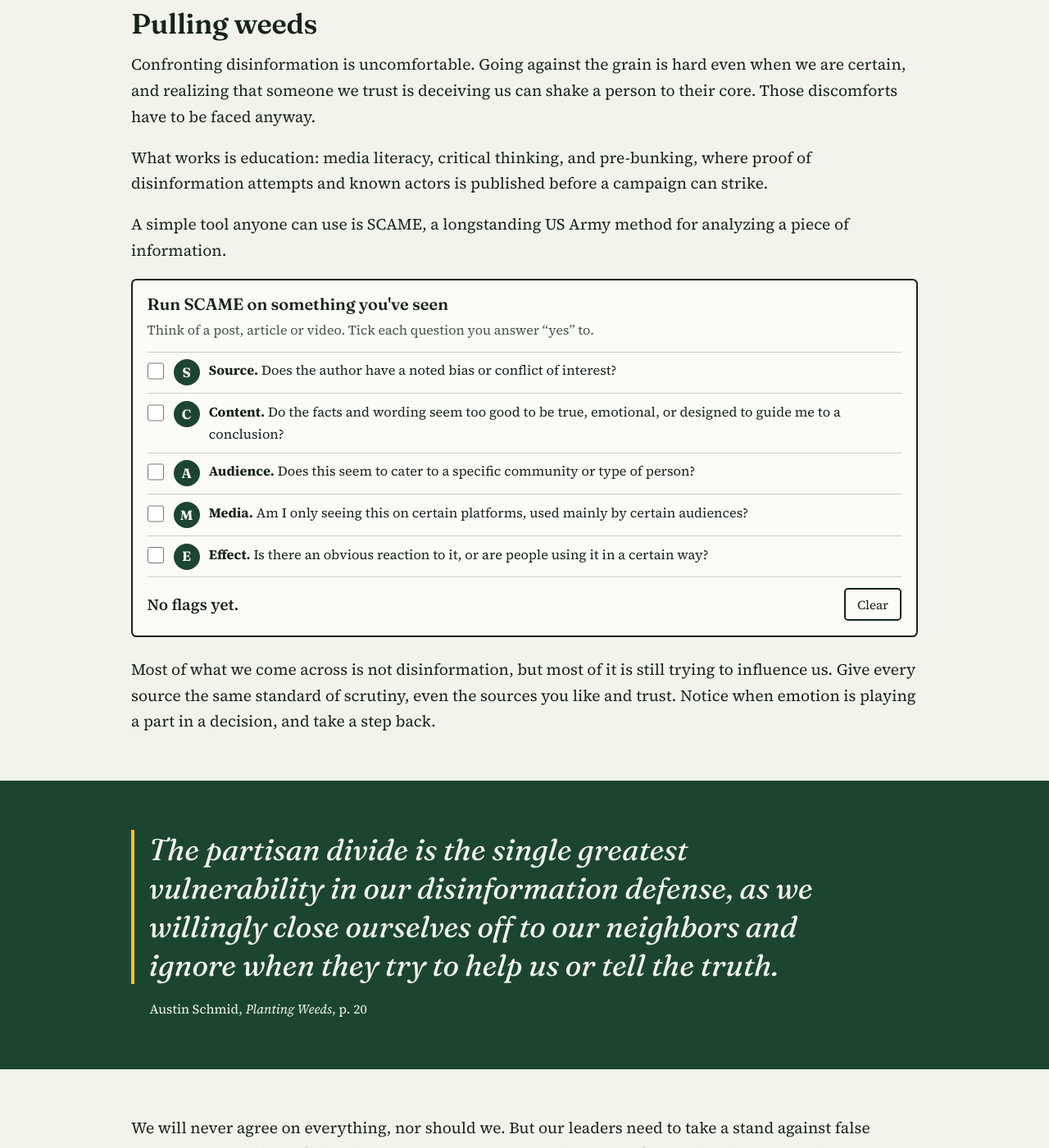
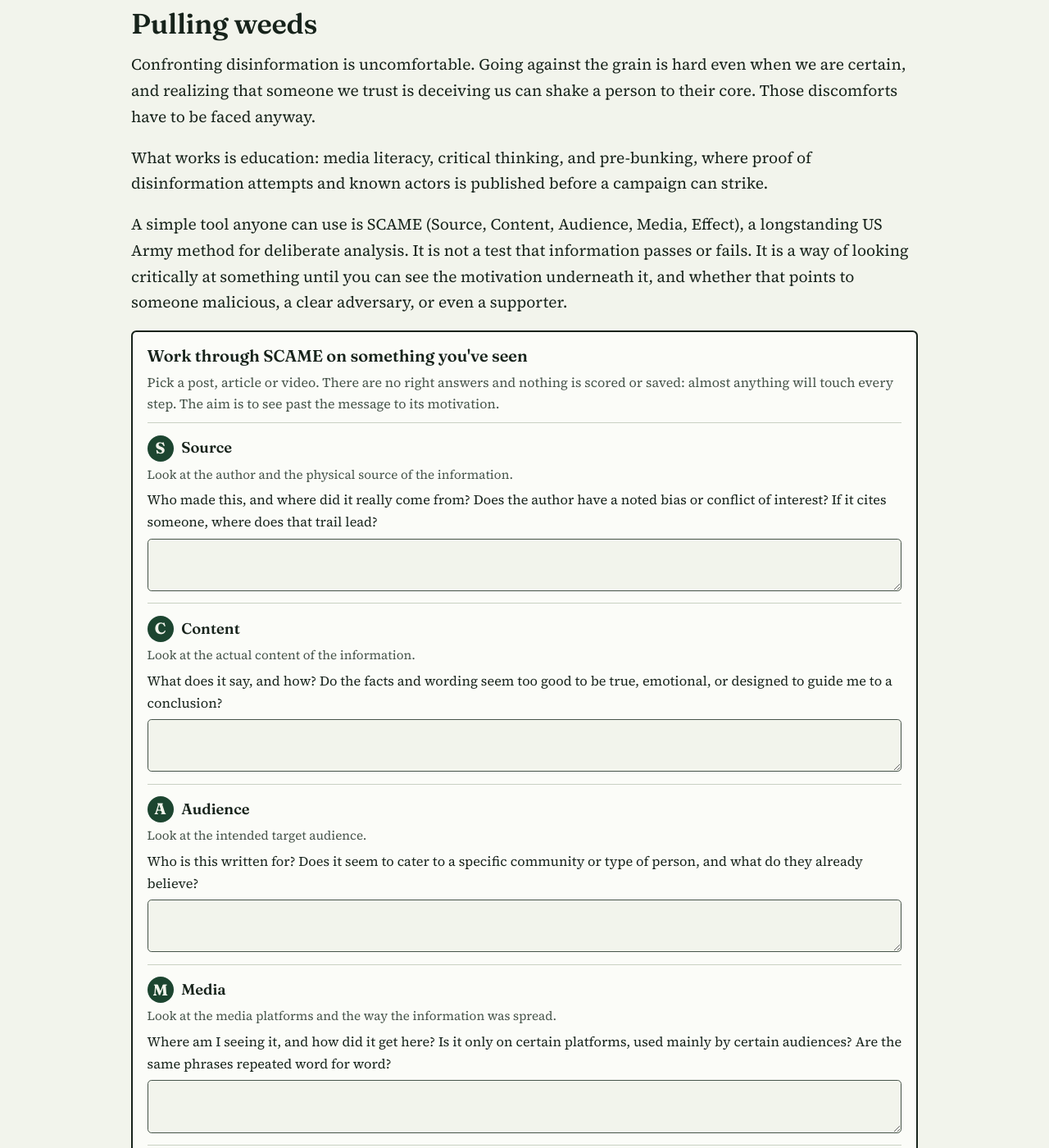
Before and after one commit to smith2415/PlantingWeeds, a Jekyll site: the page built from about.md, in a window 1280 px wide and 1400 px high, scrolled down 6518 px. Shown: the whole window at 82% size. Built offline with Jekyll 4.4.1, drawn with Linux system fonts in a browser that asks for light colours; some of the changed text lies outside the part shown.

Commit message:
Rework SCAME as an analysis worksheet
SCAME is a method for finding the motivation behind information, not a
pass/fail test, so the tick-box checklist and flag count become open
questions per step, a 'Put it together' section on goal and beneficiary,
and a worked example. The worksheet needs no JavaScript.

Co-Authored-By: Claude Opus 5.5 <noreply@anthropic.com>
Claude-Session: https://claude.ai/code/session_015gBqM3DP3bSDBPWGhuxVD5

```diff
--- a/_data/scame.yml
+++ b/_data/scame.yml
@@ -1,16 +1,45 @@
-# The SCAME checklist on the About page ({% include scame.html %}).
-- letter: "S"
-  name: "Source"
-  question: "Does the author have a noted bias or conflict of interest?"
-- letter: "C"
-  name: "Content"
-  question: "Do the facts and wording seem too good to be true, emotional, or designed to guide me to a conclusion?"
-- letter: "A"
-  name: "Audience"
-  question: "Does this seem to cater to a specific community or type of person?"
-- letter: "M"
-  name: "Media"
-  question: "Am I only seeing this on certain platforms, used mainly by certain audiences?"
-- letter: "E"
-  name: "Effect"
-  question: "Is there an obvious reaction to it, or are people using it in a certain way?"
+# The SCAME worksheet on the About page ({% include scame.html %}).
+#
+# SCAME is a method for analysis, not a test to pass or fail. Almost any
+# piece of media will touch every step. The point is to work through it and
+# arrive at what the information is trying to do, and who benefits.
+steps:
+  - letter: "S"
+    name: "Source"
+    look_at: "the author and the physical source of the information"
+    question: "Who made this, and where did it really come from? Does the author have a noted bias or conflict of interest? If it cites someone, where does that trail lead?"
+  - letter: "C"
+    name: "Content"
+    look_at: "the actual content of the information"
+    question: "What does it say, and how? Do the facts and wording seem too good to be true, emotional, or designed to guide me to a conclusion?"
+  - letter: "A"
+    name: "Audience"
+    look_at: "the intended target audience"
+    question: "Who is this written for? Does it seem to cater to a specific community or type of person, and what do they already believe?"
+  - letter: "M"
+    name: "Media"
+    look_at: "the media platforms and the way the information was spread"
+    question: "Where am I seeing it, and how did it get here? Is it only on certain platforms, used mainly by certain audiences? Are the same phrases repeated word for word?"
+  - letter: "E"
+    name: "Effect"
+    look_at: "the actual effect of the information"
+    question: "What is happening because of it? Is there an obvious reaction, or are people using it in a certain way?"
+
+synthesis:
+  - "What does it want its audience to believe or do?"
+  - "Who benefits if they do?"
+  - "Does that point to ordinary persuasion, or to someone hiding their hand: an adversary, or even a supporter?"
+
+# A worked example, using step 5 of the palm-tree story on the Home page.
+example:
+  title: "Step 5 of the palm-tree story"
+  steps:
+    - "A staff writer at the Southland Meridian. The article's sources are a policy brief and an anonymous social media post, and the brief's only source is that same post."
+    - "A precise figure, a sympathetic resident with sandbags, one true detail (the tree program) and a city that “did not respond”. Every part pushes toward one conclusion: money meant for flood victims was wasted."
+    - "Residents already worried about flooding and about how the city spends money."
+    - "An anonymous post, then a research center, then a newspaper. The phrase “$4.2 million in storm relief money” appears word for word at every stage."
+    - "Anger at city leadership, calls to audit or cut spending, and people sharing it with neighbors."
+  synthesis:
+    - "That the city cannot be trusted with relief money, and that someone should pay for it."
+    - "Anyone who wants local leaders discredited, or the public angry and divided."
+    - "Laundered through layers back to a single anonymous account. Someone wanted the message spread without their name on it."
--- a/_includes/scame.html
+++ b/_includes/scame.html
@@ -1,19 +1,38 @@
-{%- assign total = site.data.scame | size -%}
-<form class="scame" id="scame" aria-labelledby="scame-title" data-total="{{ total }}">
+{%- assign scame = site.data.scame -%}
+<form class="scame" id="scame" aria-labelledby="scame-title">
 <fieldset>
-<legend id="scame-title">Run SCAME on something you've seen</legend>
-<p class="scame__hint">Think of a post, article or video. Tick each question you answer “yes” to.</p>
-<ul class="scame__list">
-{%- for q in site.data.scame %}
-<li>
-<input type="checkbox" id="scame-{{ q.letter | downcase }}" name="scame" value="{{ q.letter }}">
-<label for="scame-{{ q.letter | downcase }}"><span class="scame__letter" aria-hidden="true">{{ q.letter }}</span><span><strong>{{ q.name }}.</strong> {{ q.question }}</span></label>
+<legend id="scame-title">Work through SCAME on something you've seen</legend>
+<p class="scame__hint">Pick a post, article or video. There are no right answers and nothing is scored or saved: almost anything will touch every step. The aim is to see past the message to its motivation.</p>
+<ol class="scame__steps">
+{%- for q in scame.steps %}
+<li class="scame__step">
+<p class="scame__head"><span class="scame__letter" aria-hidden="true">{{ q.letter }}</span><span class="scame__name">{{ q.name }}</span></p>
+<p class="scame__look">Look at {{ q.look_at }}.</p>
+<label for="scame-{{ q.letter | downcase }}">{{ q.question }}</label>
+<textarea id="scame-{{ q.letter | downcase }}" name="{{ q.name | downcase }}" rows="2"></textarea>
 </li>
 {%- endfor %}
-</ul>
-<div class="scame__footer" hidden>
-<p class="scame__result" aria-live="polite">No flags yet.</p>
-<button type="reset" class="scame__reset">Clear</button>
+</ol>
+<div class="scame__synthesis">
+<p class="scame__synthesis-title">Put it together</p>
+{%- for s in scame.synthesis %}
+<label for="scame-sum-{{ forloop.index }}">{{ s }}</label>
+<textarea id="scame-sum-{{ forloop.index }}" name="synthesis-{{ forloop.index }}" rows="2"></textarea>
+{%- endfor %}
 </div>
+<button type="reset" class="scame__reset">Clear my notes</button>
 </fieldset>
 </form>
+<details class="scame-example">
+<summary>See it worked through: {{ scame.example.title }}</summary>
+<dl>
+{%- for q in scame.steps %}
+<dt>{{ q.name }}</dt>
+<dd>{{ scame.example.steps[forloop.index0] }}</dd>
+{%- endfor %}
+{%- for s in scame.synthesis %}
+<dt>{{ s }}</dt>
+<dd>{{ scame.example.synthesis[forloop.index0] }}</dd>
+{%- endfor %}
+</dl>
+</details>
--- a/_includes/spot.html
+++ b/_includes/spot.html
@@ -76,6 +76,6 @@
 </ol>
 </div>
 {%- endfor %}
-<p class="spot__after">The way to check any of these is the same. Try the SCAME checklist under <a href="{{ '/about/#pulling-weeds' | relative_url }}">Pulling weeds</a> on the About page.</p>
+<p class="spot__after">The way to check any of these is the same. Try the SCAME worksheet under <a href="{{ '/about/#pulling-weeds' | relative_url }}">Pulling weeds</a> on the About page.</p>
 </div>
 </section>
--- a/about.md
+++ b/about.md
@@ -92,7 +91,7 @@ Confronting disinformation is uncomfortable. Going against the grain is hard eve
 
 What works is education: media literacy, critical thinking, and pre-bunking, where proof of disinformation attempts and known actors is published before a campaign can strike.
 
-A simple tool anyone can use is SCAME, a longstanding US Army method for analyzing a piece of information.
+A simple tool anyone can use is SCAME (Source, Content, Audience, Media, Effect), a longstanding US Army method for deliberate analysis. It is not a test that information passes or fails. It is a way of looking critically at something until you can see the motivation underneath it, and whether that points to someone malicious, a clear adversary, or even a supporter.
 
 {% include scame.html %}
 
--- a/assets/css/site.css
+++ b/assets/css/site.css
@@ -738,12 +738,13 @@ li {
   max-width: 40rem;
 }
 
-/* SCAME checklist */
+/* SCAME worksheet: a method for analysis, so open notes rather than
+   checkboxes or a score. */
 .scame fieldset {
   border: 2px solid var(--ink);
   border-radius: 0.4rem;
   background: var(--surface);
-  margin: 0.5rem 0 1.5rem;
+  margin: 0.5rem 0 1rem;
   padding: 1rem 1.1rem 1.1rem;
 }
 .scame legend {
@@ -763,34 +764,23 @@ li {
 .scame__hint {
   font-size: 1rem;
   color: var(--muted);
-  margin-bottom: 0.8rem;
+  margin-bottom: 0.6rem;
 }
-.scame__list {
+.scame__steps {
   list-style: none;
   margin: 0;
   padding: 0;
 }
-.scame__list li {
+.scame__step {
+  margin: 0;
+  padding: 0.9rem 0;
+  border-top: 1px solid var(--rule);
+}
+.scame__head {
   display: flex;
-  align-items: flex-start;
-  gap: 0.7rem;
-  padding: 0.55rem 0;
-  border-top: 1px solid var(--rule);
-  margin: 0;
-}
-.scame__list input {
-  flex: none;
-  width: 1.3rem;
-  height: 1.3rem;
-  margin: 0.25rem 0 0;
-  accent-color: var(--devious);
-  cursor: pointer;
-}
-.scame__list label {
-  display: flex;
-  gap: 0.7rem;
-  cursor: pointer;
-  font-size: 1.02rem;
+  align-items: center;
+  gap: 0.6rem;
+  margin: 0 0 0.2rem;
 }
 .scame__letter {
   flex: none;
@@ -805,25 +795,50 @@ li {
   font-weight: 700;
   line-height: 1;
 }
-.scame__list input:checked + label .scame__letter {
-  background: var(--devious);
-  color: var(--paper);
+.scame__name {
+  font-family: var(--display);
+  font-variation-settings: "WONK" 1;
+  font-weight: 600;
+  font-size: 1.15rem;
 }
-.scame__footer {
-  display: flex;
-  flex-wrap: wrap;
-  align-items: center;
-  justify-content: space-between;
-  gap: 0.6rem 1rem;
-  border-top: 1px solid var(--rule);
-  padding-top: 0.8rem;
+.scame__look {
+  font-size: 0.95rem;
+  color: var(--muted);
+  margin: 0 0 0.35rem;
 }
-.scame__footer[hidden] {
-  display: none;
+.scame label {
+  display: block;
+  font-size: 1.02rem;
+  margin-bottom: 0.4rem;
 }
-.scame__result {
-  margin: 0;
+.scame textarea {
+  display: block;
+  width: 100%;
+  min-height: 3.2rem;
+  resize: vertical;
+  font: inherit;
+  font-size: 1rem;
+  line-height: 1.45;
+  color: var(--ink);
+  background: var(--paper);
+  border: 1px solid var(--muted);
+  border-radius: 0.3rem;
+  padding: 0.5rem 0.65rem;
+}
+.scame__synthesis {
+  border-top: 2px solid var(--ink);
+  padding-top: 0.9rem;
+  margin-bottom: 1rem;
+}
+.scame__synthesis-title {
+  font-family: var(--display);
+  font-variation-settings: "WONK" 1;
   font-weight: 600;
+  font-size: 1.15rem;
+  margin: 0 0 0.5rem;
+}
+.scame__synthesis textarea {
+  margin-bottom: 0.9rem;
 }
 .scame__reset {
   font: inherit;
@@ -834,6 +849,24 @@ li {
   background: transparent;
   color: var(--ink);
   cursor: pointer;
+}
+.scame-example {
+  border-left: 0.3rem solid var(--dandelion);
+  padding-left: 1rem;
+  margin-bottom: 1.8rem;
+}
+.scame-example summary {
+  cursor: pointer;
+  font-weight: 600;
+  padding: 0.5rem 0;
+}
+.scame-example dt {
+  font-weight: 600;
+  margin-top: 0.7rem;
+}
+.scame-example dd {
+  margin: 0.15rem 0 0;
+  font-size: 1.02rem;
 }
 
 /* Placeholders: anything not yet supplied is marked, never invented. */
--- a/assets/js/site.js
+++ b/assets/js/site.js
@@ -1,9 +1,8 @@
 /* Planting Weeds: the only JavaScript on the site.
    1. Turns the "spot disinformation" stories into a story picker and slider.
    2. Loads a PDF preview only when its title is opened.
-   3. Counts the flags ticked in the SCAME checklist.
    Without JavaScript, every story and step is shown in order, each document
-   keeps its download link, and the checklist can still be ticked. */
+   keeps its download link. */
 (function () {
   "use strict";
 
@@ -67,28 +66,4 @@
       holder.insertBefore(frame, holder.firstChild);
     });
   }
-
-  var scame = document.getElementById("scame");
-  if (scame) {
-    var boxes = scame.querySelectorAll('input[type="checkbox"]');
-    var result = scame.querySelector(".scame__result");
-    var total = boxes.length;
-    var count = function () {
-      var n = 0;
-      for (var k = 0; k < boxes.length; k++) {
-        if (boxes[k].checked) {
-          n++;
-        }
-      }
-      result.textContent = n === 0
-        ? "No flags yet."
-        : "You flagged " + n + " of " + total + ". Each flag is a reason to slow down and check before you share.";
-      scame.classList.toggle("has-flags", n > 0);
-    };
-    scame.querySelector(".scame__footer").hidden = false;
-    scame.addEventListener("change", count);
-    scame.addEventListener("reset", function () {
-      setTimeout(count, 0);
-    });
-  }
 })();
```
Also changed, not shown: other parts of about.md (+0 -1 lines), Change3.md (+19 -10 lines), README.md.
